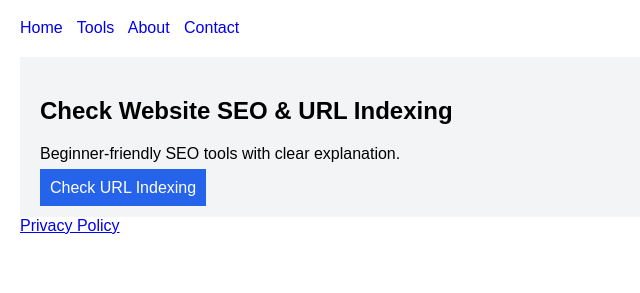
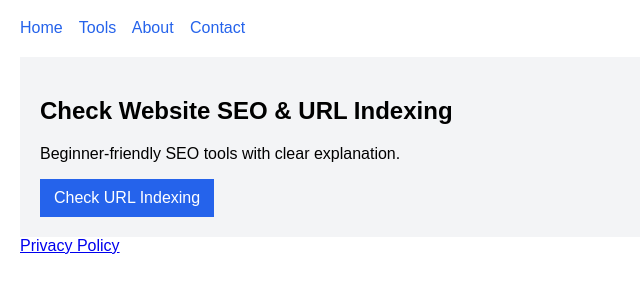
Before and after one commit to usacocacola429/solve, a plain HTML site: page index.html in a window 1280 px wide. Shown: the part 61-354 px from the top of the page, without its empty margins (0-640 px from the left). Drawn offline with Linux system fonts and the light colour scheme; files that its build step writes are made by us from their sources.

Commit message:
Update style.css

```diff
--- a/style.css
+++ b/style.css
@@ -4,8 +4,9 @@ margin: 20px;
 }
 
 nav a {
-margin-right: 10px;
+  margin-right: 12px;
   text-decoration: none;
+  color: #2563eb;
 }
 
 .hero {
@@ -15,9 +16,10 @@ margin-top: 20px;
 }
 
 .btn {
+  display: inline-block;
   background: #2563eb;
   color: #fff;
-padding: 10px;
+  padding: 10px 14px;
   text-decoration: none;
 }
 
```
Lines whose indentation alone changed are shown as unchanged.
